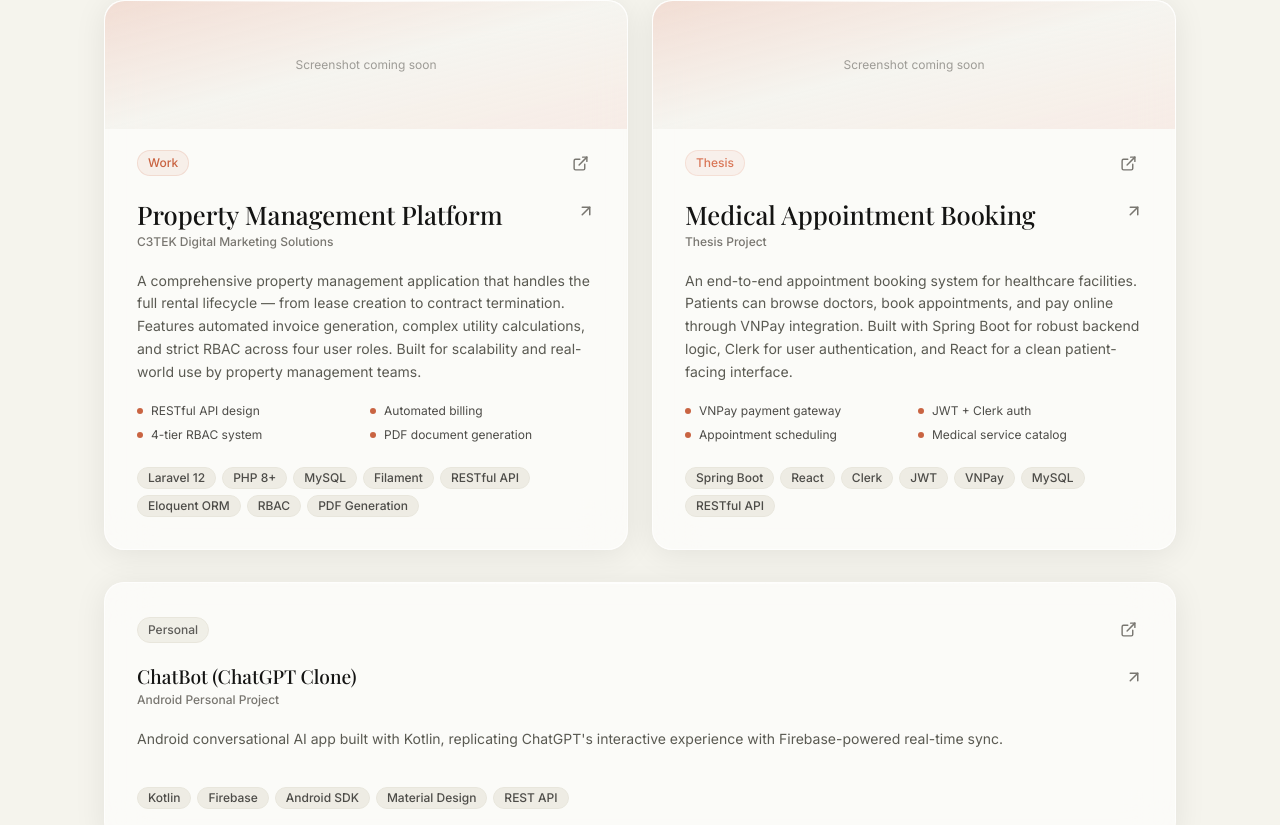
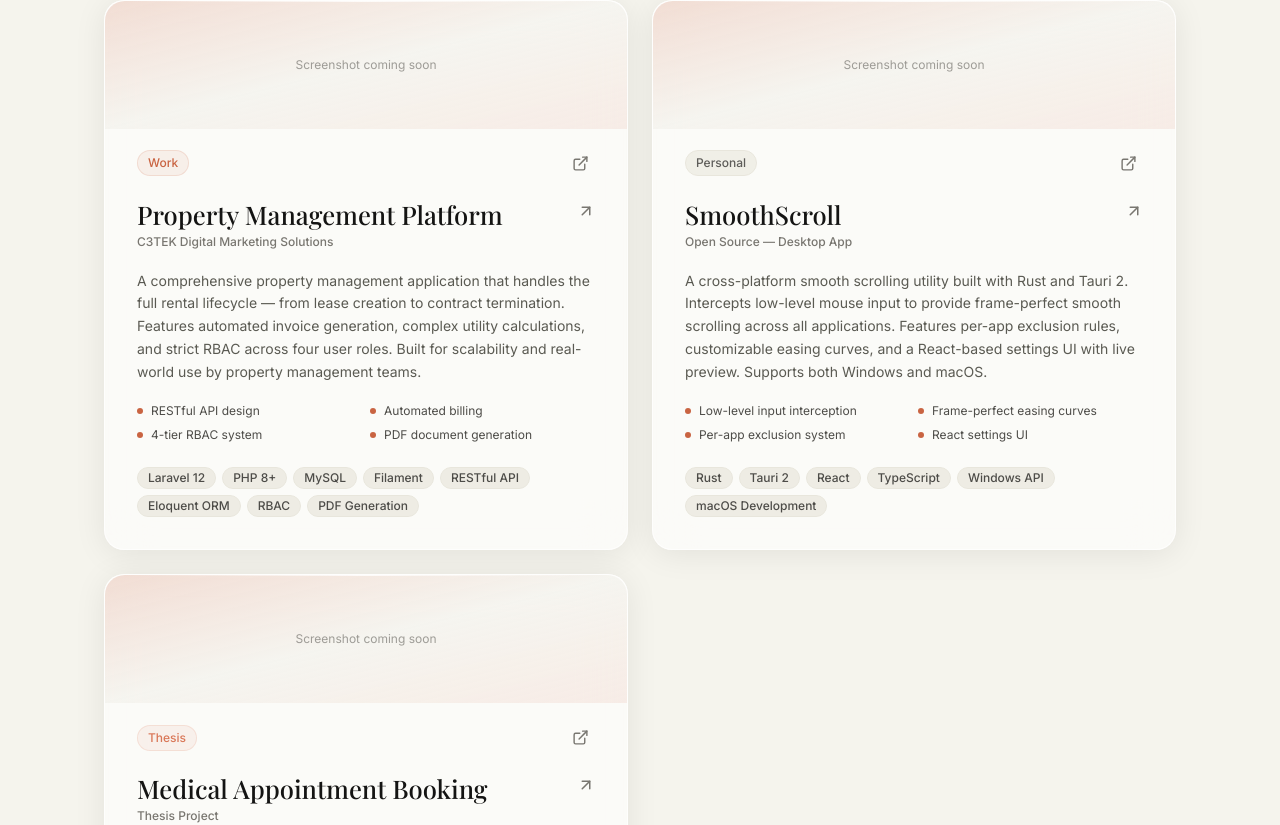
Before and after one commit to quangtruong2003/Portfolio, a Next.js app: page /portfolio in a window 1280 px wide. Shown: the part 6295-7120 px from the top of the page. Built offline with nearby package versions, Linux system fonts and the light colour scheme; no server answers.

Commit message:
feat: add SmoothScroll project to Things I've Built section

```diff
--- a/components/sections/ProjectsSection.tsx
+++ b/components/sections/ProjectsSection.tsx
@@ -40,6 +40,25 @@ const projects: Project[] = [
       "Automated billing",
       "4-tier RBAC system",
       "PDF document generation",
+    ],
+    featured: true,
+  },
+  {
+    title: "SmoothScroll",
+    subtitle: "Open Source — Desktop App",
+    description:
+      "A native smooth scrolling application for Windows and macOS with per-app exclusion and real-time configuration.",
+    longDescription:
+      "A cross-platform smooth scrolling utility built with Rust and Tauri 2. Intercepts low-level mouse input to provide frame-perfect smooth scrolling across all applications. Features per-app exclusion rules, customizable easing curves, and a React-based settings UI with live preview. Supports both Windows and macOS.",
+    technologies: ["Rust", "Tauri 2", "React", "TypeScript", "Windows API", "macOS Development"],
+    role: "Desktop Developer",
+    type: "personal",
+    github: "https://github.com/quangtruong2003/SmoothScroll",
+    highlights: [
+      "Low-level input interception",
+      "Frame-perfect easing curves",
+      "Per-app exclusion system",
+      "React settings UI",
     ],
     featured: true,
   },
```
